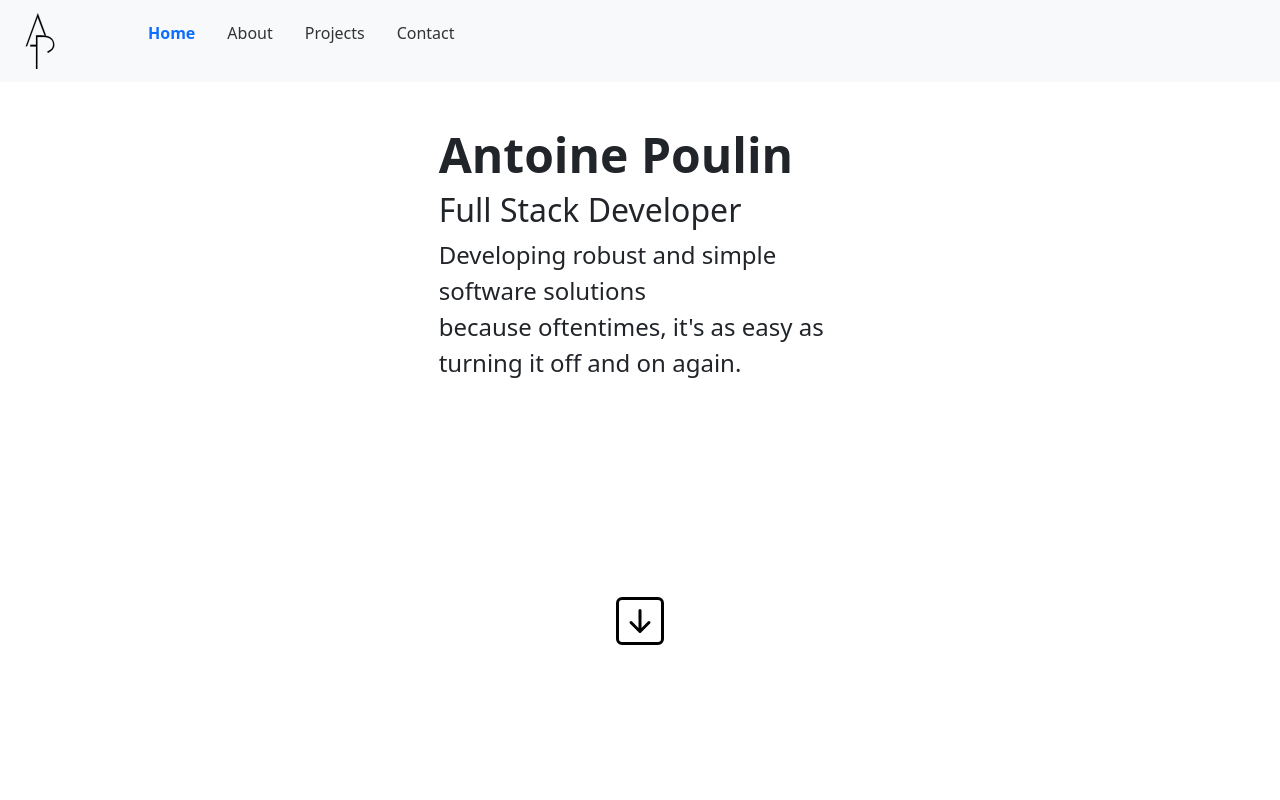
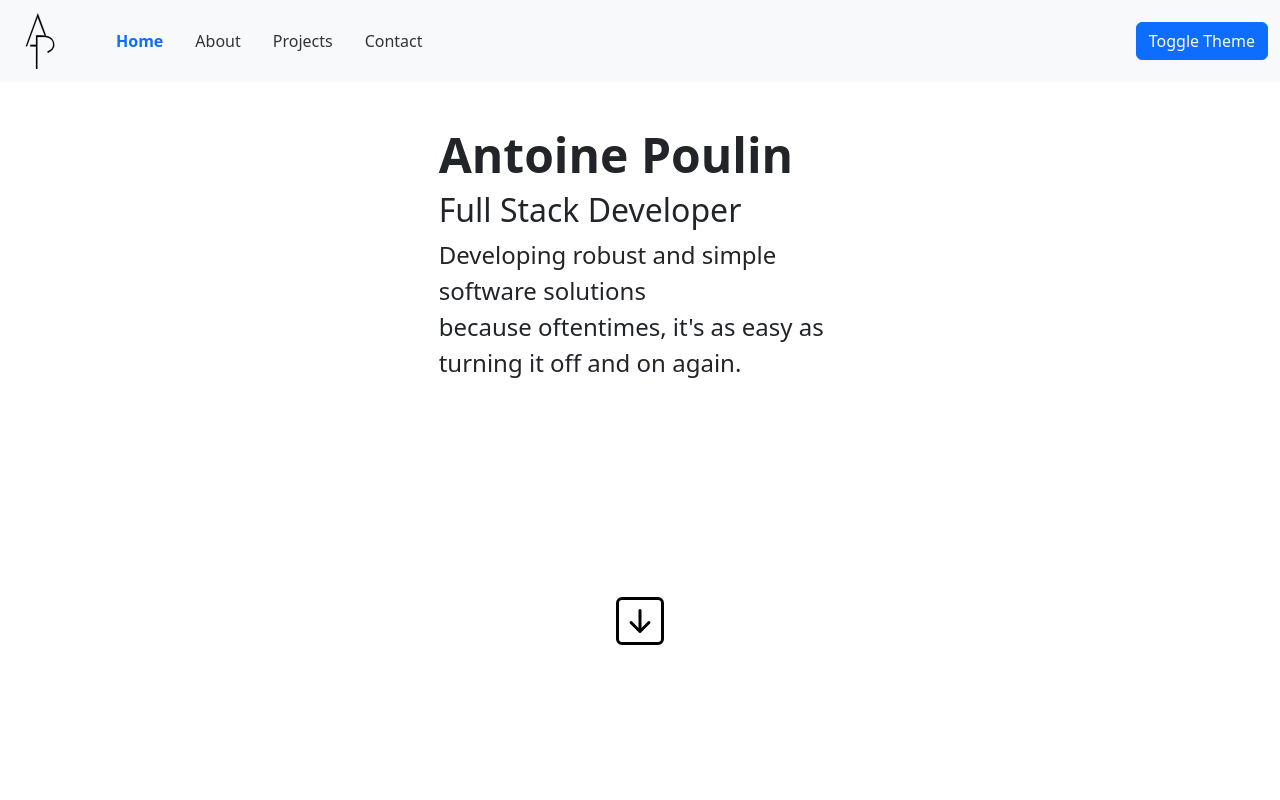
Before and after one commit to Dwarf1er/Dwarf1er.github.io, a React (Vite) app: page / in a window 1280 px wide. Shown: the top 800 px of the page. Built offline with nearby package versions, Linux system fonts and the light colour scheme.

Commit message:
Started implementing theming

```diff
--- a/package.json
+++ b/package.json
@@ -14,12 +14,14 @@
     "react-bootstrap": "^2.7.2",
     "react-bootstrap-icons": "^1.10.3",
     "react-dom": "^18.2.0",
-    "react-scroll": "^1.8.9"
+    "react-scroll": "^1.8.9",
+    "styled-components": "^5.3.10"
   },
   "devDependencies": {
     "@types/react": "^18.0.28",
     "@types/react-dom": "^18.0.11",
     "@types/react-scroll": "^1.8.6",
+    "@types/styled-components": "^5.1.26",
     "@vitejs/plugin-react": "^3.1.0",
     "typescript": "^4.9.3",
     "vite": "^4.2.0"
--- a/src/App.tsx
+++ b/src/App.tsx
@@ -4,9 +4,11 @@ import Home from "./components/home/Home";
 import About from "./components/about/About";
 import Projects from "./components/projects/Projects";
 import Contact from "./components/contact/Contact";
+// import { ThemeProvider } from "styled-components";
 
 function App() {
   return (
+    // <ThemeProvider theme={undefined}>
     <div>
       <Navbar />
       <Home />
@@ -14,6 +16,7 @@ function App() {
       <Projects />
       <Contact />
     </div>
+    // </ThemeProvider>
   );
 }
 
--- a/src/components/navbar/Navbar.tsx
+++ b/src/components/navbar/Navbar.tsx
@@ -2,6 +2,7 @@ import { Link } from "react-scroll";
 import Container from "react-bootstrap/Container";
 import Nav from "react-bootstrap/Nav";
 import ReactBootstrapNavbar from "react-bootstrap/Navbar";
+import { Button } from "react-bootstrap";
 import Image from "react-bootstrap/Image";
 import Logo from "../../assets/AntoinePoulinLogo.svg";
 import { useEffect, useState } from "react";
@@ -43,7 +44,7 @@ function Navbar() {
         />
         <ReactBootstrapNavbar.Collapse id="basic-navbar-nav">
           <Nav className="me-auto">
-            <ul>
+            <ul className="navbar-nav">
               <li className="nav-item">
                 <Link
                   to="home"
@@ -98,6 +99,9 @@ function Navbar() {
               </li>
             </ul>
           </Nav>
+          <div>
+            <Button>Toggle Theme</Button>
+          </div>
         </ReactBootstrapNavbar.Collapse>
       </Container>
     </ReactBootstrapNavbar>
```
Also changed, not shown: 1 other file (tests, documents, lock files or other folders).
